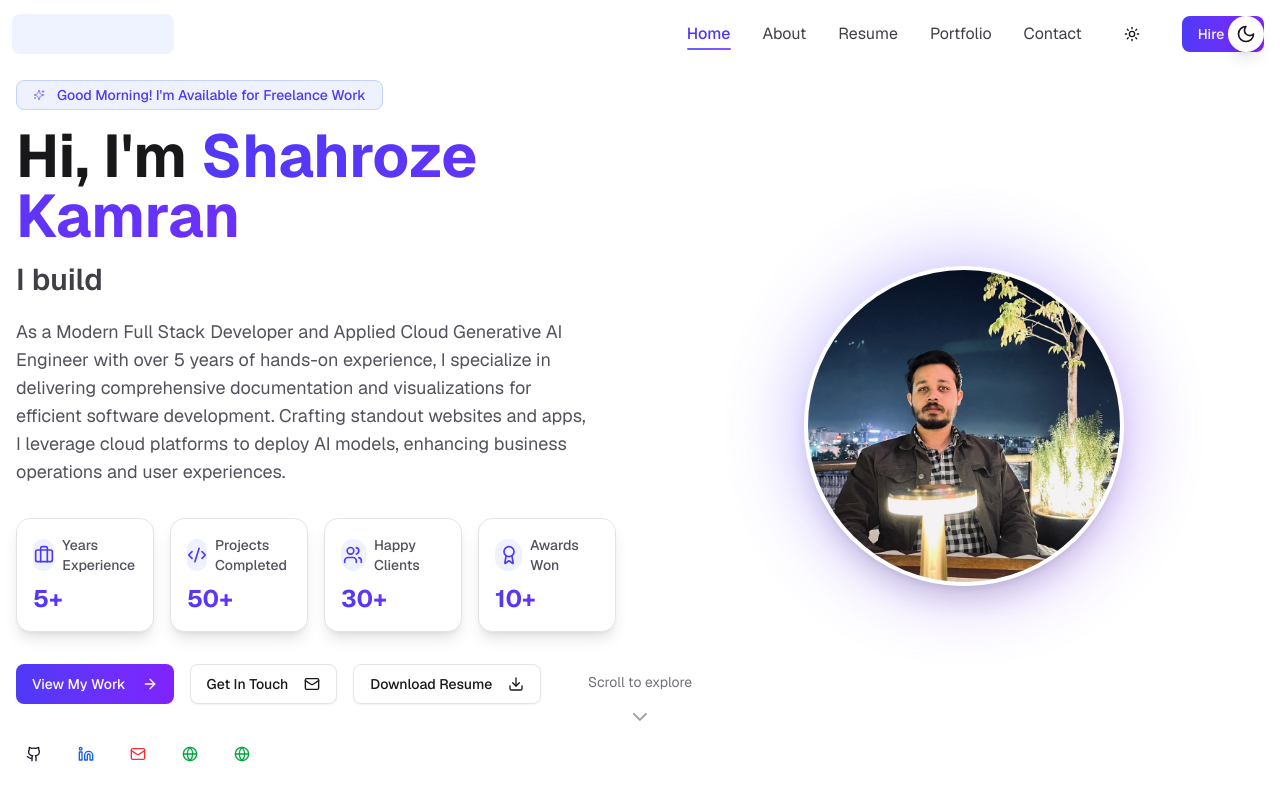
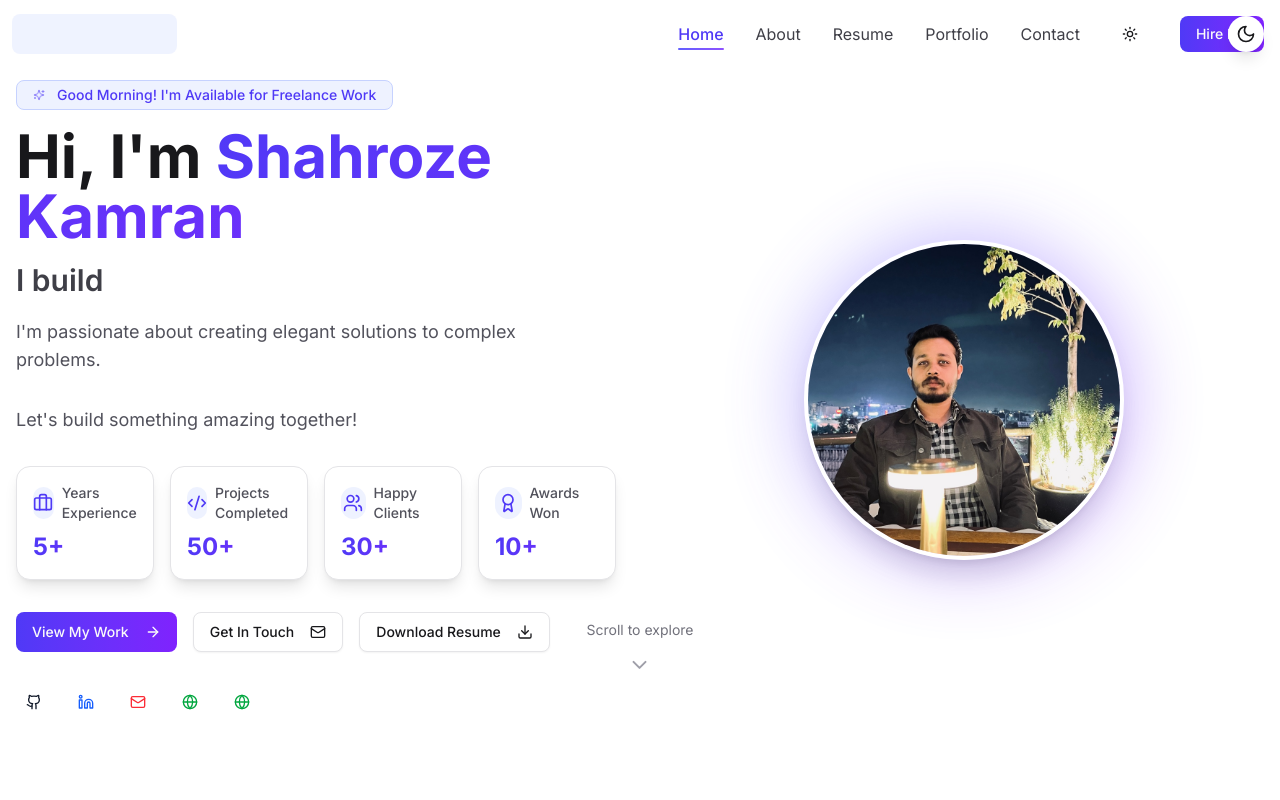
Before and after one commit to shahroze911/shah-folio, a Next.js app: page / in a window 1280 px wide. Shown: the top 800 px of the page. Built offline with nearby package versions, Linux system fonts and the light colour scheme.

Commit message:
First commit

```diff
--- a/app/components/sections/expertise-section.tsx
+++ b/app/components/sections/expertise-section.tsx
@@ -5,13 +5,10 @@ import { useState } from "react";
 import { Card, CardContent } from "@/components/ui/card";
 import { Button } from "@/components/ui/button";
 import {
-  Code2,
   Smartphone,
   Globe,
   Database,
   Shield,
-  Zap,
-  ArrowRight,
   CheckCircle,
   ChevronDown,
   ChevronUp
--- a/app/components/sections/hero-section.tsx
+++ b/app/components/sections/hero-section.tsx
@@ -23,6 +23,7 @@ import Link from "next/link";
 import Image from "next/image";
 import { useTheme } from "next-themes";
 import { Moon, Sun } from "lucide-react";
+import { Card, CardContent } from "@/components/ui/card";
 
 const fadeInUp = {
   hidden: { opacity: 0, y: 20 },
@@ -272,7 +273,15 @@ export function HeroSection() {
               className="text-lg text-zinc-600 dark:text-zinc-400 mb-8 max-w-xl mx-auto lg:mx-0"
               whileHover={{ scale: 1.02 }}
             >
-              As a Modern Full Stack Developer and Applied Cloud Generative AI Engineer with over 5 years of hands-on experience, I specialize in delivering comprehensive documentation and visualizations for efficient software development. Crafting standout websites and apps, I leverage cloud platforms to deploy AI models, enhancing business operations and user experiences.
+              I&apos;m passionate about creating elegant solutions to complex problems.
+            </motion.p>
+
+            <motion.p
+              variants={fadeInUp}
+              className="text-lg text-zinc-600 dark:text-zinc-400 mb-8 max-w-xl mx-auto lg:mx-0"
+              whileHover={{ scale: 1.02 }}
+            >
+              Let&apos;s build something amazing together!
             </motion.p>
 
             {/* Redesigned Stats Grid */}
--- a/app/components/sections/portfolio-section.tsx
+++ b/app/components/sections/portfolio-section.tsx
@@ -8,7 +8,7 @@ import { Button } from "@/components/ui/button";
 import { ExternalLink, Github, ArrowUpRight, X, Code2, Layout, Smartphone, FileText, Sparkles, Star, Zap } from "lucide-react";
 import Link from "next/link";
 import Image from "next/image";
-import { Dialog, DialogContent, DialogDescription, DialogHeader, DialogTitle, DialogTrigger, DialogClose } from "@/components/ui/dialog";
+import { Dialog, DialogContent, DialogHeader, DialogTitle, DialogClose } from "@/components/ui/dialog";
 
 // Enhanced animations with more dynamic effects
 const fadeInUp = {
@@ -30,29 +30,34 @@ const staggerContainer = {
   }
 };
 
-// Enhanced card variants with more dynamic 3D effect
+// Enhanced card variants with smoother animations
 const cardVariants = {
-  hidden: { opacity: 0, y: 20, rotateX: -10 },
+  hidden: {
+    opacity: 0,
+    y: 20,
+    scale: 0.95
+  },
   visible: {
     opacity: 1,
     y: 0,
-    rotateX: 0,
+    scale: 1,
     transition: {
-      duration: 0.5,
+      duration: 0.4,
       ease: "easeOut"
     }
   },
   hover: {
-    y: -8,
-    scale: 1.02,
+    y: -5,
     transition: {
-      duration: 0.3,
+      duration: 0.2,
       ease: "easeOut"
     }
   },
   tap: {
     scale: 0.98,
-    transition: { duration: 0.2 }
+    transition: {
+      duration: 0.1
+    }
   }
 };
 
@@ -92,21 +97,27 @@ const categories = [
   }
 ];
 
-// Enhanced portfolio card hover effects with more dynamic 3D tilt
+// Enhanced image hover variants with smoother animations
 const imageHoverVariants = {
   rest: {
     scale: 1,
-    filter: "brightness(0.9)",
-    transition: { duration: 0.3, ease: "easeOut" }
+    transition: {
+      duration: 0.2,
+      ease: "easeOut"
+    }
   },
   hover: {
-    scale: 1.07,
-    filter: "brightness(1.1)",
-    transition: { duration: 0.4, ease: "easeOut" }
+    scale: 1.05,
+    transition: {
+      duration: 0.2,
+      ease: "easeOut"
+    }
   },
   tap: {
-    scale: 0.95,
-    transition: { duration: 0.2 }
+    scale: 0.98,
+    transition: {
+      duration: 0.1
+    }
   }
 };
 
@@ -273,7 +284,6 @@ function TiltCard({ children, className }: { children: React.ReactNode, classNam
 export function PortfolioSection() {
   const [filter, setFilter] = useState("all");
   const [selectedProject, setSelectedProject] = useState<null | typeof projects[0]>(null);
-  const [hoveredCard, setHoveredCard] = useState<number | null>(null);
   const dialogContentRef = useRef<HTMLDivElement>(null);
   const [isLoading, setIsLoading] = useState(true);
 
@@ -386,19 +396,17 @@ export function PortfolioSection() {
                 <motion.div
                   key={project.id}
                   variants={cardVariants}
+                  initial="hidden"
+                  animate="visible"
                   whileHover="hover"
                   whileTap="tap"
-                  layout
-                  onHoverStart={() => setHoveredCard(project.id)}
-                  onHoverEnd={() => setHoveredCard(null)}
+                  className="group relative cursor-pointer"
+                  onClick={() => handleOpenProject(project)}
                 >
-                  <TiltCard>
-                    <Card
-                      className="group relative overflow-hidden border-zinc-200 dark:border-zinc-800 bg-white dark:bg-zinc-900 hover:border-indigo-300 dark:hover:border-indigo-700 transition-colors shadow-lg hover:shadow-xl cursor-pointer glow-effect"
-                      onClick={() => handleOpenProject(project)}
-                    >
+                  <TiltCard className="h-full">
+                    <Card className="h-full overflow-hidden border-0 bg-white/80 dark:bg-zinc-800/80 backdrop-blur-sm shadow-lg hover:shadow-xl transition-all duration-300">
                       <CardContent className="p-0">
-                        {/* Project Image with enhanced effects */}
+                        {/* Project Image with smoother hover effect */}
                         <div className="relative h-48 overflow-hidden">
                           <div
                             className="absolute inset-0"
@@ -417,16 +425,18 @@ export function PortfolioSection() {
                               src={project.demoImage}
                               alt={project.title}
                               fill
-                              className="object-cover"
+                              className="object-cover transition-transform duration-300"
                             />
                           </motion.div>
-                          <div className="absolute inset-0 bg-gradient-to-t from-black/60 to-transparent opacity-0 group-hover:opacity-100 transition-opacity" />
+                          <div className="absolute inset-0 bg-gradient-to-t from-black/60 to-transparent opacity-0 group-hover:opacity-100 transition-opacity duration-300" />
 
-                          {/* Project category badge with enhanced interactivity */}
+                          {/* Project category badge with smoother hover */}
                           <motion.div
                             className="absolute top-3 right-3"
                             whileHover={{ scale: 1.05 }}
                             whileTap={{ scale: 0.95 }}
+                            transition={{ duration: 0.2 }}
+                            onClick={(e) => e.stopPropagation()}
                           >
                             <Badge
                               variant="secondary"
@@ -438,11 +448,13 @@ export function PortfolioSection() {
                             </Badge>
                           </motion.div>
 
-                          {/* Year badge with enhanced interactivity */}
+                          {/* Year badge with smoother hover */}
                           <motion.div
                             className="absolute top-3 left-3"
                             whileHover={{ scale: 1.05 }}
                             whileTap={{ scale: 0.95 }}
+                            transition={{ duration: 0.2 }}
+                            onClick={(e) => e.stopPropagation()}
                           >
                             <Badge
                               variant="outline"
@@ -452,11 +464,13 @@ export function PortfolioSection() {
                             </Badge>
                           </motion.div>
 
-                          {/* View details button with enhanced interactivity */}
+                          {/* View details button with smoother hover */}
                           <motion.div
-                            className="absolute bottom-3 right-3 opacity-0 group-hover:opacity-100 transition-opacity"
+                            className="absolute bottom-3 right-3 opacity-0 group-hover:opacity-100 transition-all duration-300"
                             whileHover={{ scale: 1.05 }}
                             whileTap={{ scale: 0.95 }}
+                            transition={{ duration: 0.2 }}
+                            onClick={(e) => e.stopPropagation()}
                           >
                             <Button
                               size="sm"
@@ -469,11 +483,11 @@ export function PortfolioSection() {
                           </motion.div>
                         </div>
 
-                        {/* Project Info with enhanced styling and interactivity */}
+                        {/* Project Info with smoother hover */}
                         <motion.div
                           className="p-6"
                           whileHover={{ y: -5 }}
-                          transition={{ duration: 0.3 }}
+                          transition={{ duration: 0.3, ease: "easeOut" }}
                         >
                           <div className="mb-4">
                             <h3 className="text-xl font-semibold text-zinc-900 dark:text-zinc-50 mb-2 group-hover:text-indigo-600 dark:group-hover:text-indigo-400 transition-colors">
--- a/app/components/sections/resume-section.tsx
+++ b/app/components/sections/resume-section.tsx
@@ -1,16 +1,30 @@
 "use client";
 
 import { motion } from "framer-motion";
-import { Separator } from "@/components/ui/separator";
-import { Badge } from "@/components/ui/badge";
+import { Card, CardContent } from "@/components/ui/card";
+import { Button } from "@/components/ui/button";
 import { HoverCard, HoverCardContent, HoverCardTrigger } from "@/components/ui/hover-card";
 import {
-  FaHtml5, FaCss3Alt, FaJs, FaReact, FaPython, FaNodeJs, FaDocker,
-  FaGithub, FaDatabase, FaMicrosoft, FaAws, FaCloud
+  FaHtml5,
+  FaCss3Alt,
+  FaJs,
+  FaReact,
+  FaNodeJs,
+  FaPython,
+  FaDocker,
+  FaGithub,
+  FaCloud,
+  FaDatabase,
+  FaMicrosoft
 } from "react-icons/fa";
 import {
-  SiTypescript, SiNextdotjs, SiTailwindcss, SiOpenai,
-  SiGooglecloud, SiPostgresql, SiAppwrite
+  SiTypescript,
+  SiNextdotjs,
+  SiTailwindcss,
+  SiPostgresql,
+  SiOpenai,
+  SiAppwrite,
+  SiGooglecloud
 } from "react-icons/si";
 import { Briefcase, GraduationCap } from "lucide-react";
 
--- a/app/components/sections/services-section.tsx
+++ b/app/components/sections/services-section.tsx
@@ -12,7 +12,9 @@ import {
   Shield,
   Zap,
   ArrowRight,
-  CheckCircle
+  CheckCircle,
+  ChevronDown,
+  ChevronUp
 } from 'lucide-react';
 
 const fadeInUp = {
--- a/app/components/sections/skills-section.tsx
+++ b/app/components/sections/skills-section.tsx
@@ -6,12 +6,7 @@ import { Card, CardContent } from "@/components/ui/card";
 import { Button } from "@/components/ui/button";
 import {
   Code2,
-  Database,
-  Globe,
-  Smartphone,
-  Shield,
   Zap,
-  Star,
   TrendingUp,
   Award,
   Target
--- a/app/components/shared/developer-avatar.tsx
+++ b/app/components/shared/developer-avatar.tsx
@@ -16,15 +16,6 @@ import {
   Laptop,
   Server
 } from "lucide-react";
-
-// Define a more vibrant color scheme
-const colors = {
-  primary: "#6366F1", // Indigo
-  secondary: "#8B5CF6", // Violet
-  accent: "#EC4899", // Pink
-  light: "#F3F4F6",
-  dark: "#1F2937"
-};
 
 // Animation variants
 const fadeIn = {
@@ -49,10 +40,10 @@ const staggerContainer = {
 // Skills data
 const skills = [
   {
-    title: "Web Development",
+    title: "Frontend Development",
     icon: Code,
-    description: "Building responsive and interactive web applications using modern frameworks.",
-    color: "#6366F1"
+    description: "Building responsive and interactive user interfaces",
+    color: "#3B82F6"
   },
   {
     title: "Generative AI Apps",
--- a/app/components/shared/floating-tech-icons.tsx
+++ b/app/components/shared/floating-tech-icons.tsx
@@ -1,6 +1,6 @@
 "use client";
 
-import { useState, useRef, useEffect } from "react";
+import { useState, useRef } from "react";
 import { motion } from "framer-motion";
 import { Badge } from "@/components/ui/badge";
 import {
--- a/app/components/shared/navbar.tsx
+++ b/app/components/shared/navbar.tsx
@@ -8,11 +8,13 @@ import { Sheet, SheetContent, SheetTrigger } from "@/components/ui/sheet";
 import { Button } from "@/components/ui/button";
 import { Menu, X, ChevronDown } from "lucide-react";
 import { ThemeSwitch } from "./theme-switch";
+import { useTheme } from "next-themes";
 
 export function Navbar() {
+  const { theme, setTheme } = useTheme();
   const [isScrolled, setIsScrolled] = useState(false);
   const pathname = usePathname();
-  const [isOpen, setIsOpen] = useState(false);
+  const [isMobileMenuOpen, setIsMobileMenuOpen] = useState(false);
   const [activeSection, setActiveSection] = useState("home");
 
   useEffect(() => {
@@ -58,8 +60,8 @@ export function Navbar() {
 
   const handleLinkClick = (e: React.MouseEvent<HTMLAnchorElement>, href: string) => {
     // Close mobile menu if open
-    if (isOpen) {
-      setIsOpen(false);
+    if (isMobileMenuOpen) {
+      setIsMobileMenuOpen(false);
     }
 
     // For # links, prevent default and do smooth scrolling manually
@@ -136,11 +138,11 @@ export function Navbar() {
         {/* Mobile navigation */}
         <div className="flex items-center md:hidden space-x-4">
           <ThemeSwitch />
-          <Sheet open={isOpen} onOpenChange={setIsOpen}>
+          <Sheet open={isMobileMenuOpen} onOpenChange={setIsMobileMenuOpen}>
             <SheetTrigger asChild>
               <Button variant="ghost" size="icon" aria-label="Menu" className="relative">
                 <AnimatePresence mode="wait">
-                  {isOpen ? (
+                  {isMobileMenuOpen ? (
                     <motion.div
                       key="close"
                       initial={{ opacity: 0, rotate: -90 }}
--- a/app/components/shared/skills-grid.tsx
+++ b/app/components/shared/skills-grid.tsx
@@ -1,6 +1,5 @@
 import { useState } from 'react';
 import { motion, AnimatePresence } from 'framer-motion';
-import { Badge } from '@/components/ui/badge';
 import { Card, CardContent } from '@/components/ui/card';
 import { Tabs, TabsContent, TabsList, TabsTrigger } from '@/components/ui/tabs';
 import {
--- a/app/layout.tsx
+++ b/app/layout.tsx
@@ -1,20 +1,10 @@
-import { Metadata } from "next";
-import { Geist, Geist_Mono } from "next/font/google";
+import type { Metadata } from "next";
+import { Inter } from "next/font/google";
 import "./globals.css";
 import { ThemeProvider } from "@/app/components/shared/theme-provider";
 import CookieFix from "./next-cookie-fix";
 
-const geistSans = Geist({
-  variable: "--font-geist-sans",
-  subsets: ["latin"],
-  display: "swap",
-});
-
-const geistMono = Geist_Mono({
-  variable: "--font-geist-mono",
-  subsets: ["latin"],
-  display: "swap",
-});
+const inter = Inter({ subsets: ["latin"] });
 
 // Update accent color from primary (default is sky) to indigo and violet
 // for a more vibrant yet professional look
@@ -24,26 +14,28 @@ const settings = {
 }
 
 export const metadata: Metadata = {
-  title: "Shahroze Kamran Sahotra | Full Stack Developer",
-  description: "Personal portfolio of Shahroze Kamran Sahotra, a Modern Full Stack Developer and Applied Cloud Generative AI Engineer with over 5 years of experience",
-  keywords: ["Full Stack Developer", "Cloud AI Engineer", "Web Developer", "Portfolio", "Shahroze Kamran Sahotra"],
+  title: "Shahroze | Full Stack Developer",
+  description: "Full Stack Developer specializing in modern web technologies",
 };
 
 export default function RootLayout({
   children,
-}: Readonly<{
+}: {
   children: React.ReactNode;
-}>) {
+}) {
   return (
     <html lang="en" suppressHydrationWarning className="scroll-smooth">
       <head>
         <link rel="preconnect" href="https://fonts.googleapis.com" />
         <link rel="preconnect" href="https://fonts.gstatic.com" crossOrigin="anonymous" />
       </head>
-      <body
-        className={`${geistSans.variable} ${geistMono.variable} min-h-screen antialiased bg-background font-sans`}
-      >
-        <ThemeProvider attribute="class" defaultTheme="system" enableSystem disableTransitionOnChange>
+      <body className={inter.className}>
+        <ThemeProvider
+          attribute="class"
+          defaultTheme="system"
+          enableSystem
+          disableTransitionOnChange
+        >
           <div className="relative flex min-h-screen flex-col">
             <CookieFix />
             <div className="flex-1">{children}</div>
```
